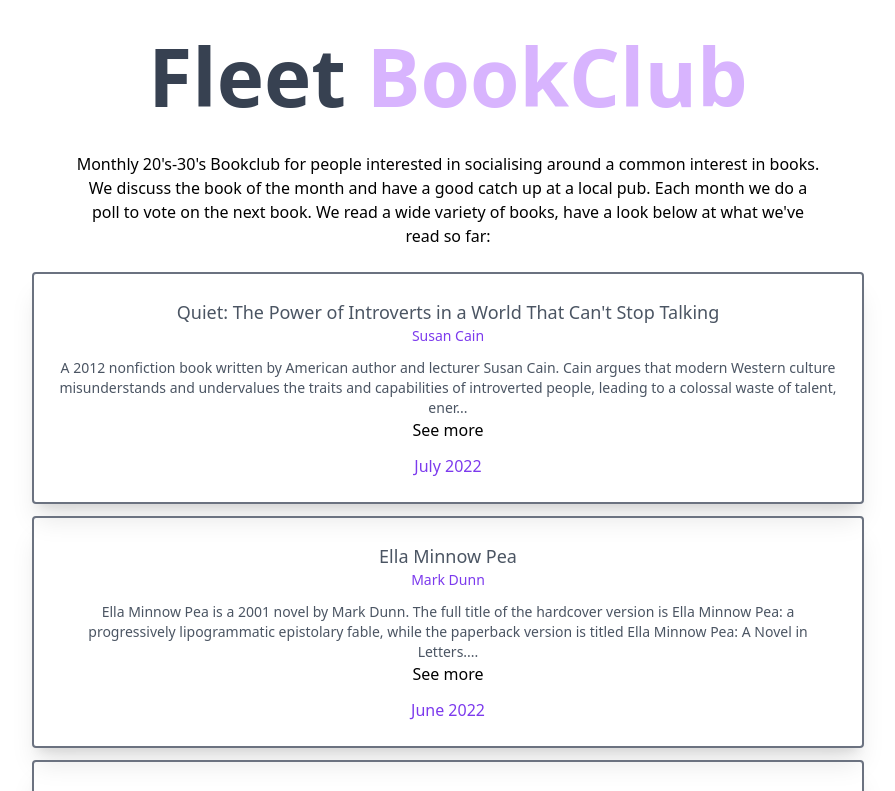
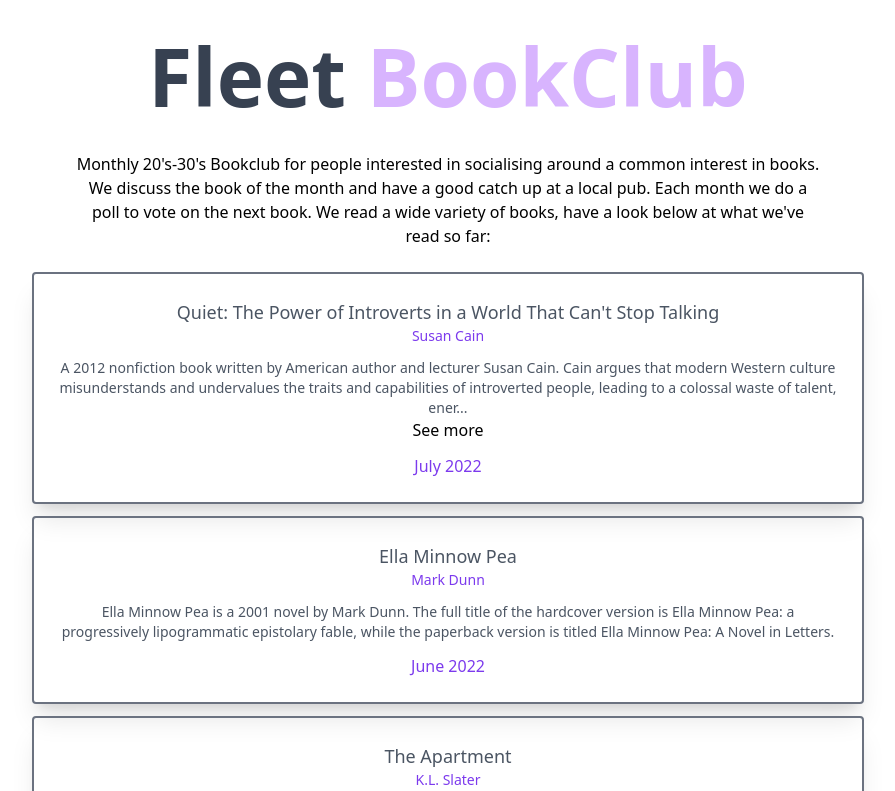
Before and after one commit to arctheowl/Bookclub, a Next.js app: page / in a window 1280 px wide. Shown: the top 791 px of the page, without its empty margins (192-1087 px from the left). Built offline with nearby package versions, Linux system fonts and the light colour scheme.

Commit message:
Updated so that description under 240 chars, don't have see more

```diff
--- a/src/components/BookCard.tsx
+++ b/src/components/BookCard.tsx
@@ -23,20 +23,22 @@ export const BookCard = ({
 }: BookCardProps) => {
   const [isOpen, setIsOpen] = useState(false);
   const [isOpen2, setIsOpen2] = useState(false);
-
+  if (Description.length < 240) {
+    console.log(Description.length);
+  }
   return (
     <section className="flex flex-col justify-center p-6 duration-500 border-2 border-gray-500 rounded shadow-xl md:motion-safe:hover:scale-105">
       <button onClick={() => setIsOpen(!isOpen)}>
         <h1 className="text-lg text-gray-600">{Name}</h1>
         <h2 className="text-sm text-violet-600  pb-3">{Author}</h2>
-        {isOpen ? (
+        {isOpen || Description.length < 240 ? (
           <p className="text-sm text-gray-600">{Description}</p>
         ) : (
           <p className="text-sm text-gray-600">
             {Description.slice(0, 240)}...
           </p>
         )}
-        {isOpen ? <></> : <p>See more</p>}
+        {Description.length < 240 || isOpen ? <></> : <p>See more</p>}
       </button>
       {SecondBook ? (
         <button onClick={() => setIsOpen2(!isOpen2)}>
@@ -49,7 +51,7 @@ export const BookCard = ({
               {SecondDescription?.slice(0, 240)}...
             </p>
           )}
-          {isOpen2 ? <></> : <p>See more</p>}
+          {Description.length < 240 || isOpen2  ? <></> : <p>See more</p>}
         </button>
       ) : (
         <></>
```
